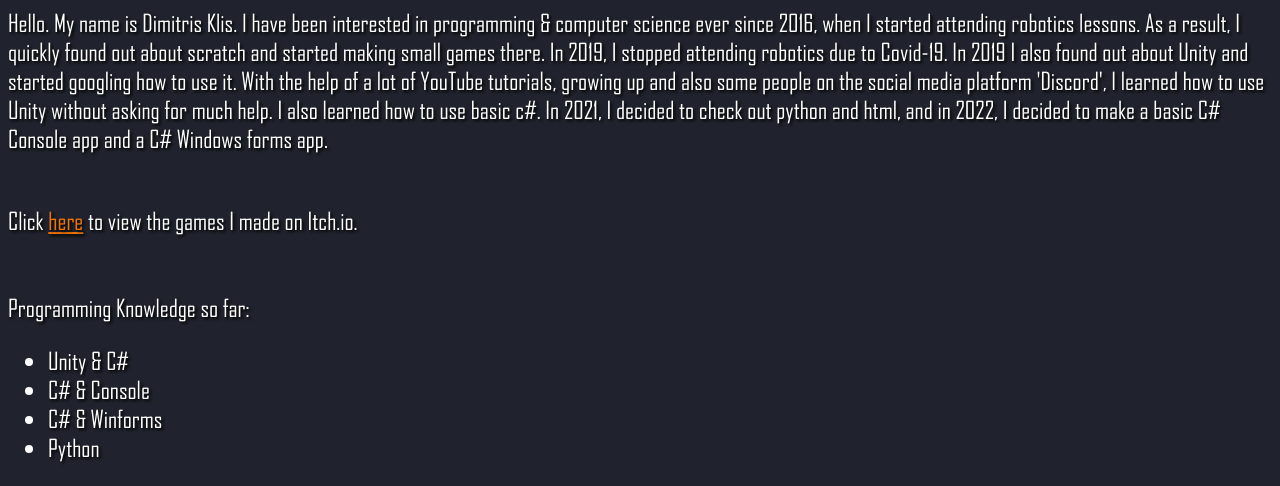
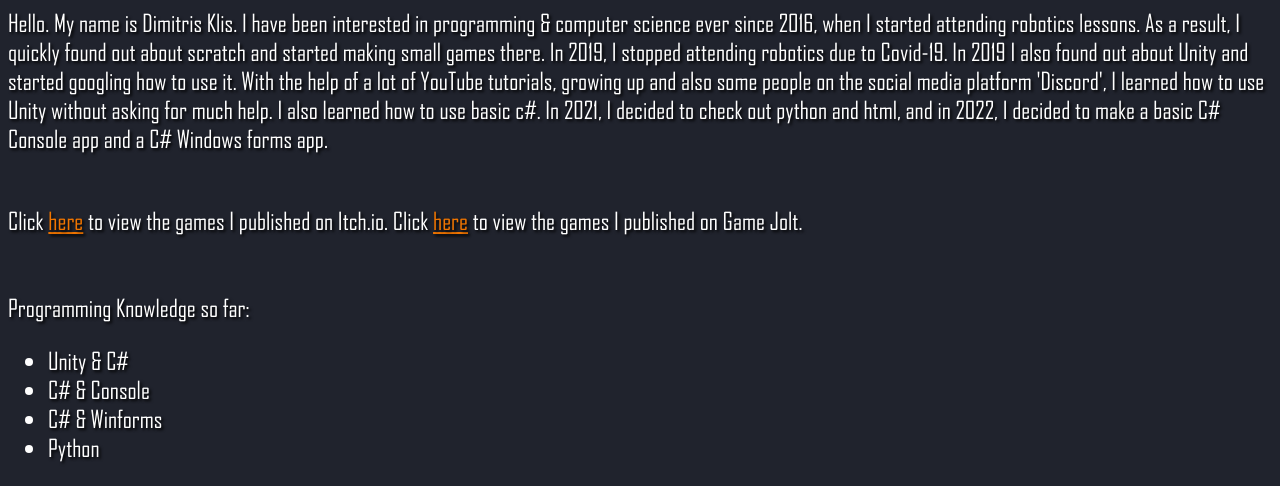
Before and after one commit to Dimitris-Klis/portfolio, a plain HTML site: page index.html in a window 1280 px wide. Shown: the part 756-1242 px from the top of the page. Drawn offline with Linux system fonts and the light colour scheme.

Commit message:
Update index.html

```diff
--- a/index.html
+++ b/index.html
@@ -37,7 +37,8 @@
 
 
         <br>
-        Click <a href="https://sonti560.itch.io/">here</a> to view the games I made on Itch.io.
+        Click <a href="https://sonti560.itch.io/">here</a> to view the games I published on Itch.io.
+        Click <a href="https://gamejolt.com/@DimitriosKlis/games">here</a> to view the games I published on Game Jolt.
         <br>
         <br>
         <br>
```
